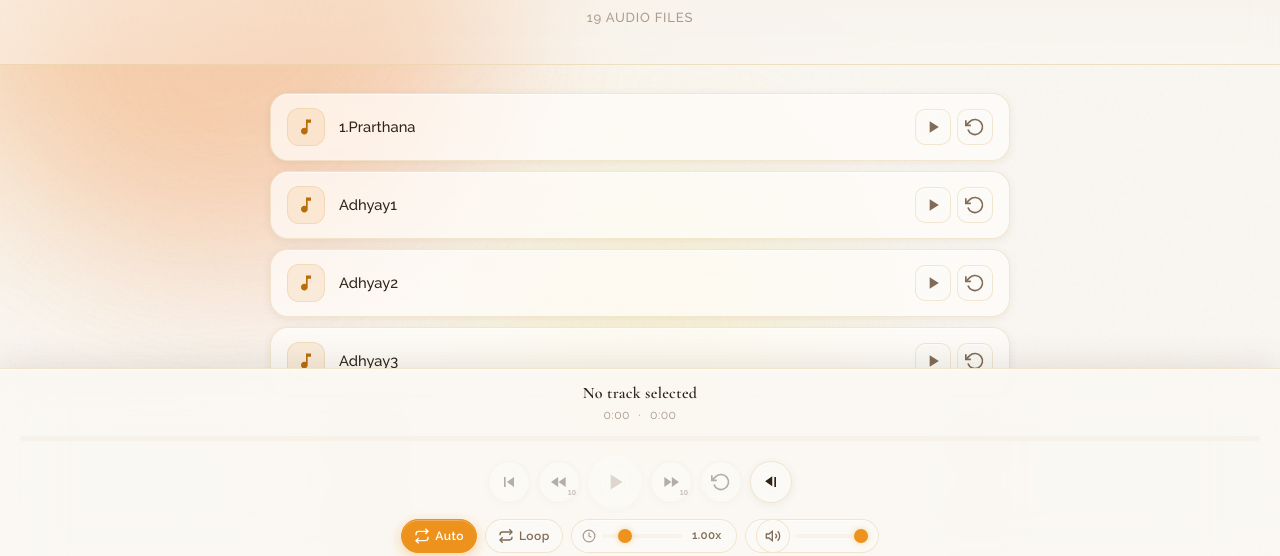
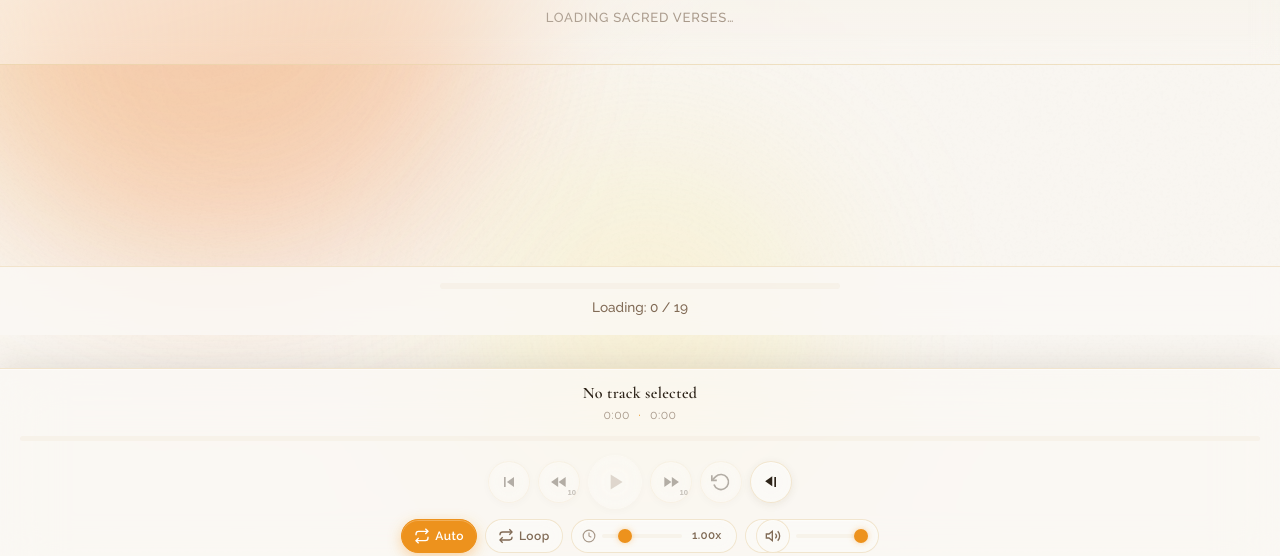
Before and after one commit to Tilak630Devi/bhagwat_gita, a plain HTML site: page index.html in a window 1280 px wide. Shown: the part 217-773 px from the top of the page. Drawn offline with nearby package versions, Linux system fonts and the light colour scheme.

Commit message:
added loading

```diff
--- a/app.js
+++ b/app.js
@@ -23,6 +23,11 @@
     emptyState:         document.getElementById('emptyState'),
     audioCount:         document.getElementById('audioCount'),
     themeToggle:        document.getElementById('themeToggle'),
+
+    // Loading elements
+    loadingContainer:   document.getElementById('loadingContainer'),
+    loadingFill:        document.getElementById('loadingFill'),
+    loadingText:        document.getElementById('loadingText'),
 
     // Toolbar controls
     globalPlayPauseBtn: document.getElementById('globalPlayPauseBtn'),
@@ -90,6 +95,13 @@
         return;
     }
 
+    let loadedCount = 0;
+    const totalFiles = AUDIO_FILES.length;
+
+    // Initialize loading UI
+    elements.loadingText.textContent = `Loading: 0 / ${totalFiles}`;
+    elements.loadingFill.style.width = '0%';
+
     // FIX: Preload ALL audio files upfront using individual Audio objects
     state.audioFiles = AUDIO_FILES.map(filename => {
         const audio = new Audio(`All_Audio/${filename}`);
@@ -105,12 +117,24 @@
     // Attach event listeners to each Audio object
     state.audioFiles.forEach((file, index) => {
         attachAudioListeners(file.audio, index);
+
+        // Track loading progress
+        file.audio.addEventListener('canplaythrough', () => {
+            loadedCount++;
+            const progress = (loadedCount / totalFiles) * 100;
+            elements.loadingFill.style.width = `${progress}%`;
+            elements.loadingText.textContent = `Loading: ${loadedCount} / ${totalFiles}`;
+
+            if (loadedCount === totalFiles) {
+                // All files loaded
+                elements.loadingContainer.style.display = 'none';
+                elements.audioList.style.display = '';  // show list
+                elements.emptyState.style.display = 'none';
+                renderAudioList();
+                updateAudioCount();
+            }
+        });
     });
-
-    elements.audioList.style.display = '';  // FIX: ensure list is visible
-    elements.emptyState.style.display = 'none';
-    renderAudioList();
-    updateAudioCount();
 }
 
 // ─────────────────────────────────────────────
--- a/index.html
+++ b/index.html
@@ -41,13 +41,21 @@
 
     <!-- Audio List Container -->
     <main class="main-content">
-      <div id="audioList" class="audio-list"></div>
+      <div id="audioList" class="audio-list" style="display:none"></div>
       <div id="emptyState" class="empty-state" style="display:none">
         <div class="empty-icon">🕉</div>
         <h2>No Audio Files Found</h2>
         <p>Please add audio files to the All_Audio folder</p>
       </div>
     </main>
+
+    <!-- Loading Bar -->
+    <div id="loadingContainer" class="loading-container">
+      <div class="loading-bar">
+        <div class="loading-fill" id="loadingFill"></div>
+      </div>
+      <p class="loading-text" id="loadingText">Loading audio files...</p>
+    </div>
 
     <!-- Global Bottom Toolbar -->
     <div class="toolbar">
--- a/style.css
+++ b/style.css
@@ -225,6 +225,47 @@
   max-width: 780px;
   margin: 0 auto;
   padding: 28px 20px;
+}
+
+/* ── Loading Bar ─────────────────────────────── */
+.loading-container {
+  position: fixed;
+  bottom: var(--toolbar-height);
+  left: 0;
+  right: 0;
+  background: var(--bg-toolbar);
+  backdrop-filter: blur(12px);
+  -webkit-backdrop-filter: blur(12px);
+  border-top: 1px solid var(--glass-border);
+  padding: 16px 20px;
+  z-index: 10;
+  display: flex;
+  flex-direction: column;
+  align-items: center;
+  gap: 8px;
+}
+
+.loading-bar {
+  width: 100%;
+  max-width: 400px;
+  height: 6px;
+  background: var(--bg-input);
+  border-radius: 3px;
+  overflow: hidden;
+}
+
+.loading-fill {
+  height: 100%;
+  background: var(--accent);
+  border-radius: 3px;
+  transition: width 0.3s ease;
+  width: 0%;
+}
+
+.loading-text {
+  font-size: 0.85rem;
+  color: var(--text-secondary);
+  font-weight: 500;
 }
 
 /* ── Audio List ──────────────────────────────── */
```
